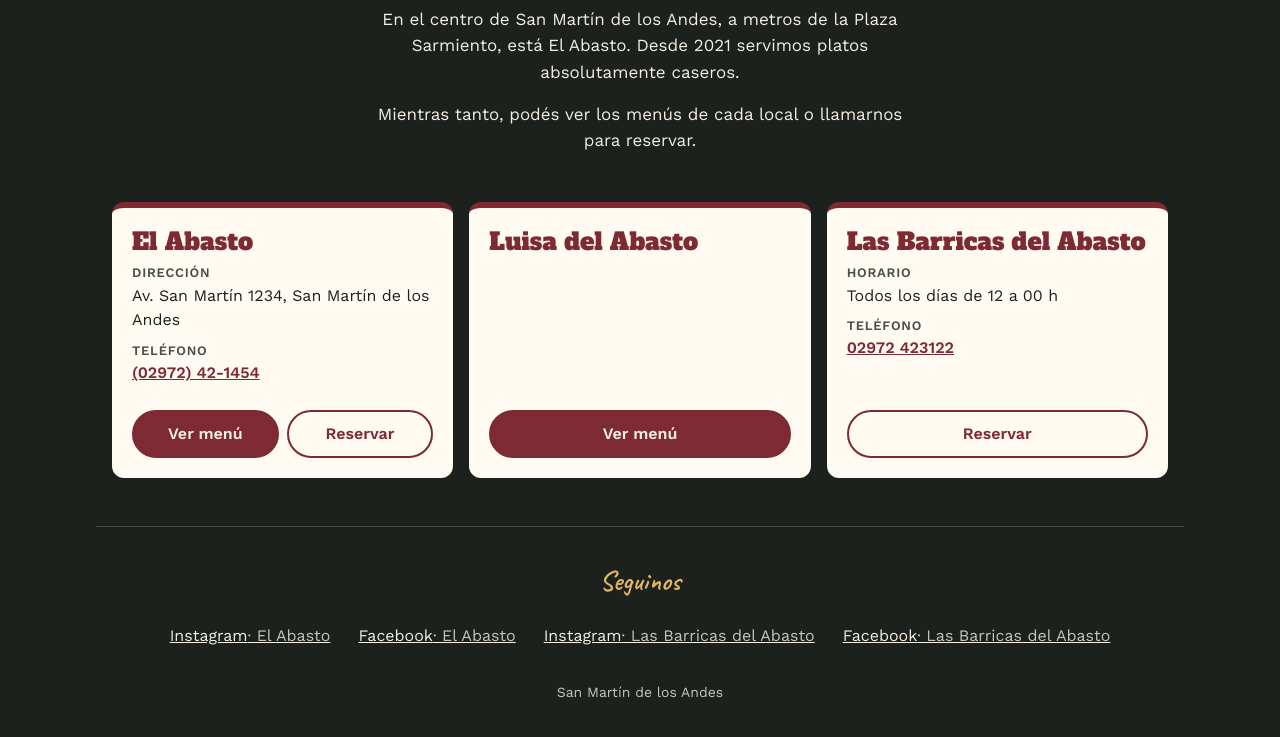
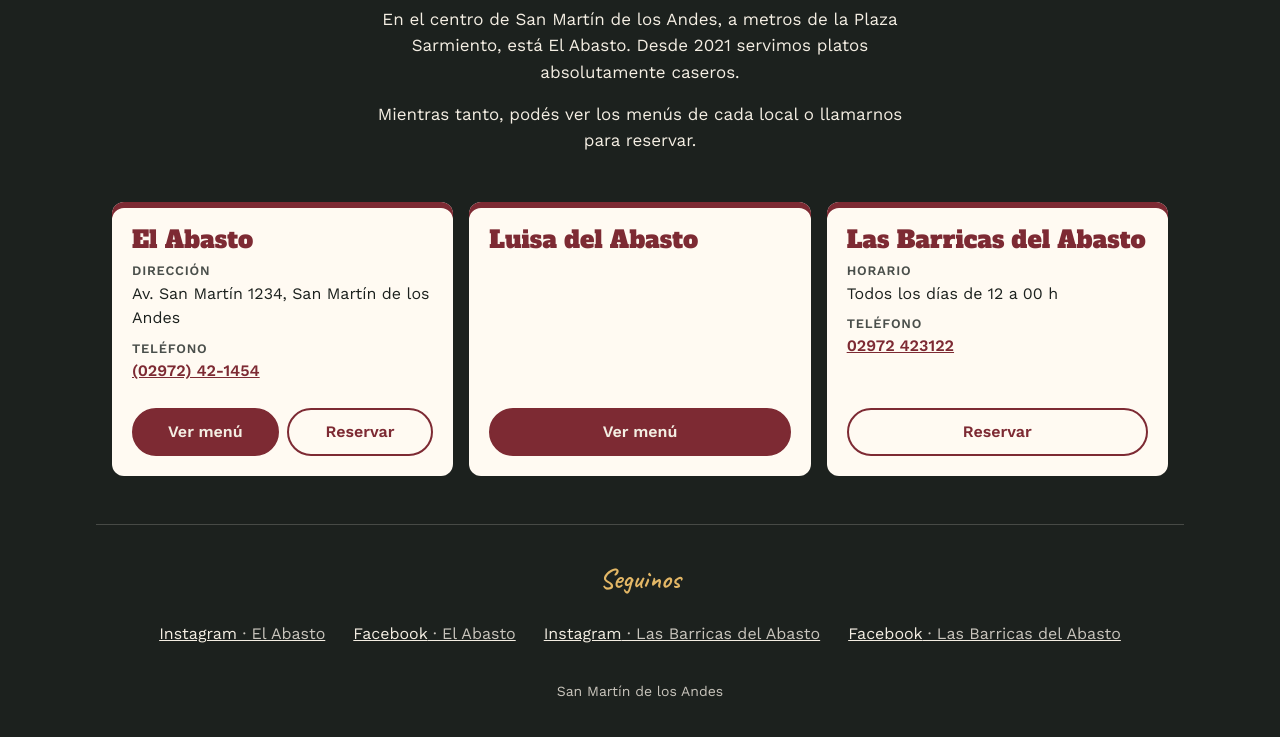
Before and after one commit to hcalarcon/familia-el-abasto, an Astro site: page / in a window 1280 px wide. Shown: the part 283-1020 px from the top of the page. Built offline with nearby package versions, Linux system fonts and the light colour scheme; Astro itself is replaced by a stand-in of ours.

Commit message:
Ajustar espacios y altura táctil de los links de redes

```diff
--- a/src/pages/index.astro
+++ b/src/pages/index.astro
@@ -89,7 +89,7 @@ const redes = sitio.locales.flatMap((local) =>
       <ul class="redes" role="list">
         {redes.map((r) => (
           <li>
-            <a href={r.url} rel="noopener">{r.red}<span class="pie__local"> · {r.local}</span></a>
+            <a href={r.url} rel="noopener">{r.red}<span class="pie__local">{` · ${r.local}`}</span></a>
           </li>
         ))}
       </ul>
@@ -158,8 +158,8 @@ const redes = sitio.locales.flatMap((local) =>
     background: var(--tarjeta);
     color: var(--pizarron);
     border-radius: 0.75rem;
-    border-top: 6px solid var(--vino);
-    padding: 1.25rem;
+    box-shadow: inset 0 6px 0 var(--vino);
+    padding: 1.5rem 1.25rem 1.25rem;
   }
   .local h3 {
     margin: 0 0 0.5rem;
@@ -235,10 +235,9 @@ const redes = sitio.locales.flatMap((local) =>
     gap: 0.25rem 1.25rem;
   }
   .redes a {
-    display: inline-flex;
-    align-items: center;
+    display: inline-block;
     min-height: 44px;
-    padding-inline: 0.25rem;
+    padding: 0.625rem 0.25rem;
   }
   .pie__local { color: rgb(244 238 227 / 0.8); }
   .pie__ciudad { margin: 0; font-size: 0.875rem; color: rgb(244 238 227 / 0.8); }
```
